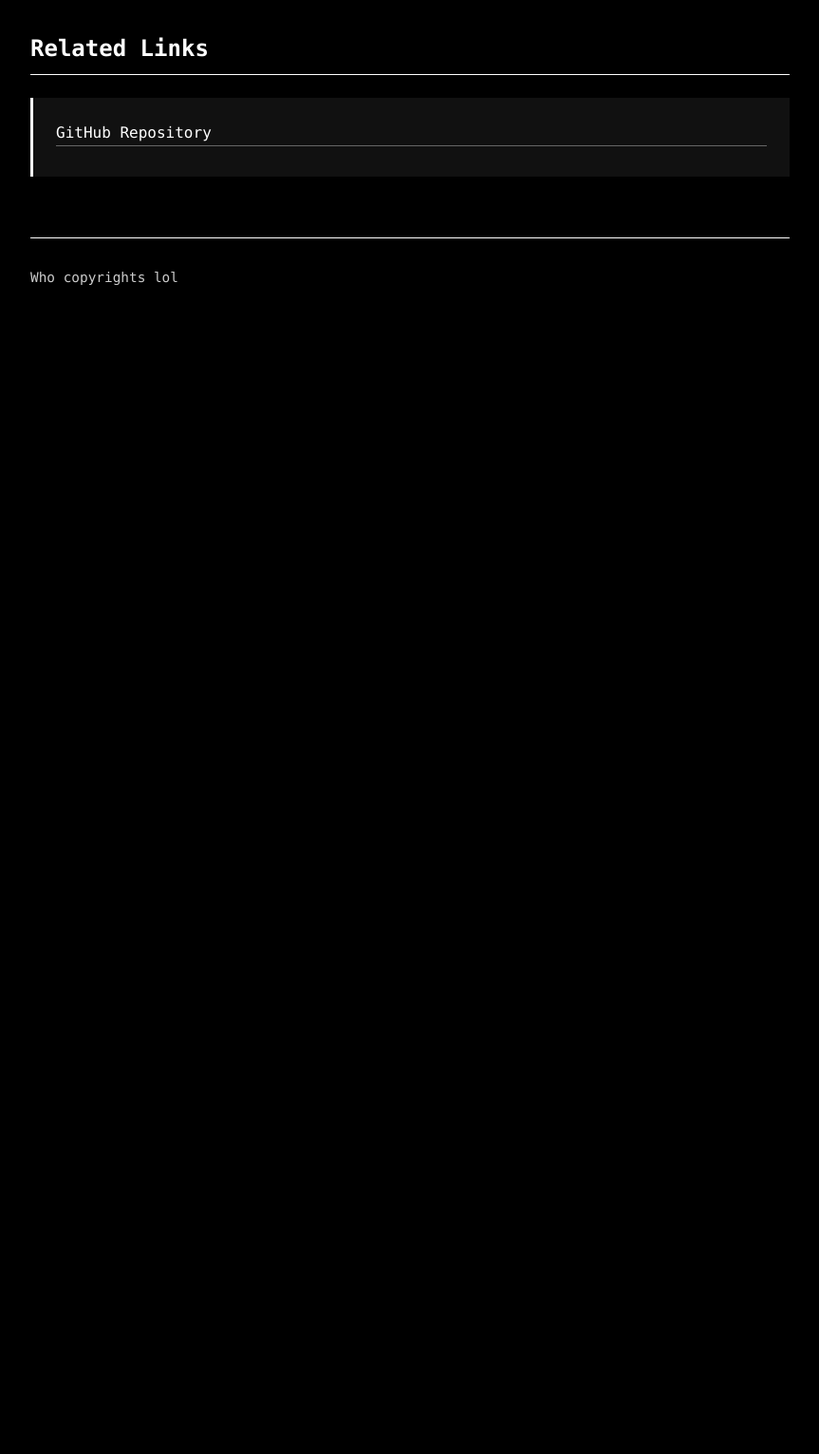
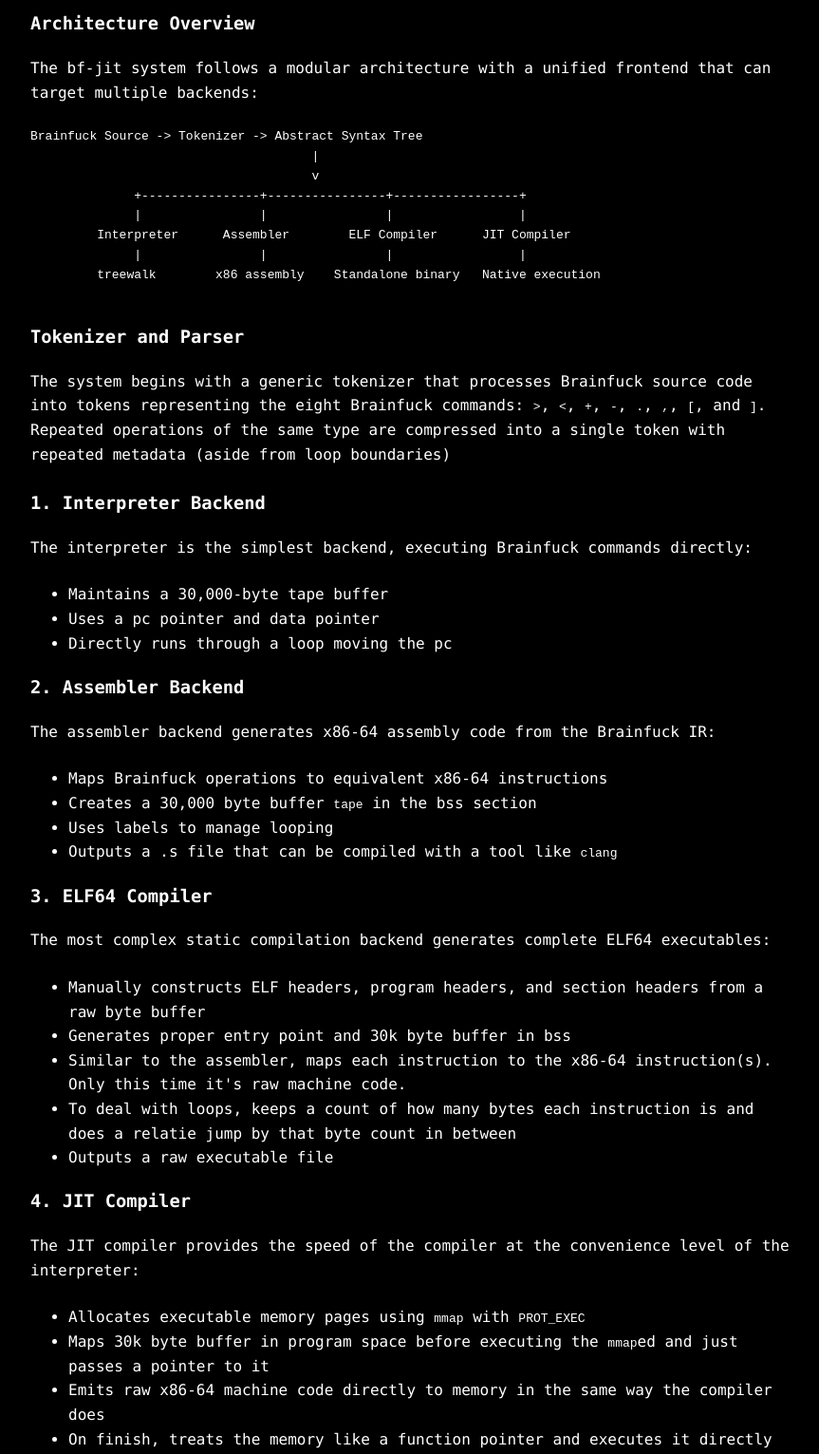
Before and after one commit to BradenEverson/bradeneverson.github.io, a plain HTML site: page proj/bf-jit.html in a window 1280 px wide. Shown: the part 740-2271 px from the top of the page at 95% size, without its empty margins (208-1071 px from the left). Before the commit the page ends 1100 px from the top, so only its background shows below. Drawn offline with Linux system fonts and the light colour scheme.

Commit message:
Finish bf-jit

```diff
--- a/proj/bf-jit.html
+++ b/proj/bf-jit.html
@@ -3,7 +3,7 @@
     <head>
         <meta charset="UTF-8">
         <meta name="viewport" content="width=device-width, initial-scale=1.0">
-        <title>MaoLang - Braden Everson</title>
+        <title>bf-jit - Braden Everson</title>
         <link rel="stylesheet" href="../style.css"/>
     </head>
     <body>
@@ -24,9 +24,63 @@
             </div>
         </section>
 
-        <section id="implementation">
+                <section id="implementation">
             <h2>Implementation</h2>
             <div class="section-content">
+                <h3>Architecture Overview</h3>
+                <p>The bf-jit system follows a modular architecture with a unified frontend that can target multiple backends:</p>
+
+                <div class="architecture-diagram">
+                    <pre>
+Brainfuck Source -> Tokenizer -> Abstract Syntax Tree
+                                      |
+                                      v
+              +----------------+----------------+-----------------+
+              |                |                |                 |
+         Interpreter      Assembler        ELF Compiler      JIT Compiler
+              |                |                |                 |
+         treewalk        x86 assembly    Standalone binary   Native execution
+                    </pre>
+                </div>
+
+                <h3>Tokenizer and Parser</h3>
+                <p>The system begins with a generic tokenizer that processes Brainfuck source code into tokens representing the eight Brainfuck commands: <code>&gt;</code>, <code>&lt;</code>, <code>+</code>, <code>-</code>, <code>.</code>, <code>,</code>, <code>[</code>, and <code>]</code>. Repeated operations of the same type are compressed into a single token with repeated metadata (aside from loop boundaries)</p>
+
+                <h3>1. Interpreter Backend</h3>
+                <p>The interpreter is the simplest backend, executing Brainfuck commands directly:</p>
+                <ul>
+                    <li>Maintains a 30,000-byte tape buffer</li>
+                    <li>Uses a pc pointer and data pointer</li>
+                    <li>Directly runs through a loop moving the pc</li>
+                </ul>
+
+                <h3>2. Assembler Backend</h3>
+                <p>The assembler backend generates x86-64 assembly code from the Brainfuck IR:</p>
+                <ul>
+                    <li>Maps Brainfuck operations to equivalent x86-64 instructions</li>
+                    <li>Creates a 30,000 byte buffer <code>tape</code> in the bss section</li>
+                    <li>Uses labels to manage looping</li>
+                    <li>Outputs a .s file that can be compiled with a tool like <code>clang</code></li>
+                </ul>
+
+                <h3>3. ELF64 Compiler</h3>
+                <p>The most complex static compilation backend generates complete ELF64 executables:</p>
+                <ul>
+                    <li>Manually constructs ELF headers, program headers, and section headers from a raw byte buffer</li>
+                    <li>Generates proper entry point and 30k byte buffer in bss</li>
+                    <li>Similar to the assembler, maps each instruction to the x86-64 instruction(s). Only this time it's raw machine code.</li>
+                    <li>To deal with loops, keeps a count of how many bytes each instruction is and does a relatie jump by that byte count in between</li>
+                    <li>Outputs a raw executable file</li>
+                </ul>
+
+                <h3>4. JIT Compiler</h3>
+                <p>The JIT compiler provides the speed of the compiler at the convenience level of the interpreter:</p>
+                <ul>
+                    <li>Allocates executable memory pages using <code>mmap</code> with <code>PROT_EXEC</code></li>
+                    <li>Maps 30k byte buffer in program space before executing the <code>mmap</code>ed and just passes a pointer to it</li>
+                    <li>Emits raw x86-64 machine code directly to memory in the same way the compiler does</li>
+                    <li>On finish, treats the memory like a function pointer and executes it directly</li>
+                </ul>
             </div>
         </section>
 
```
